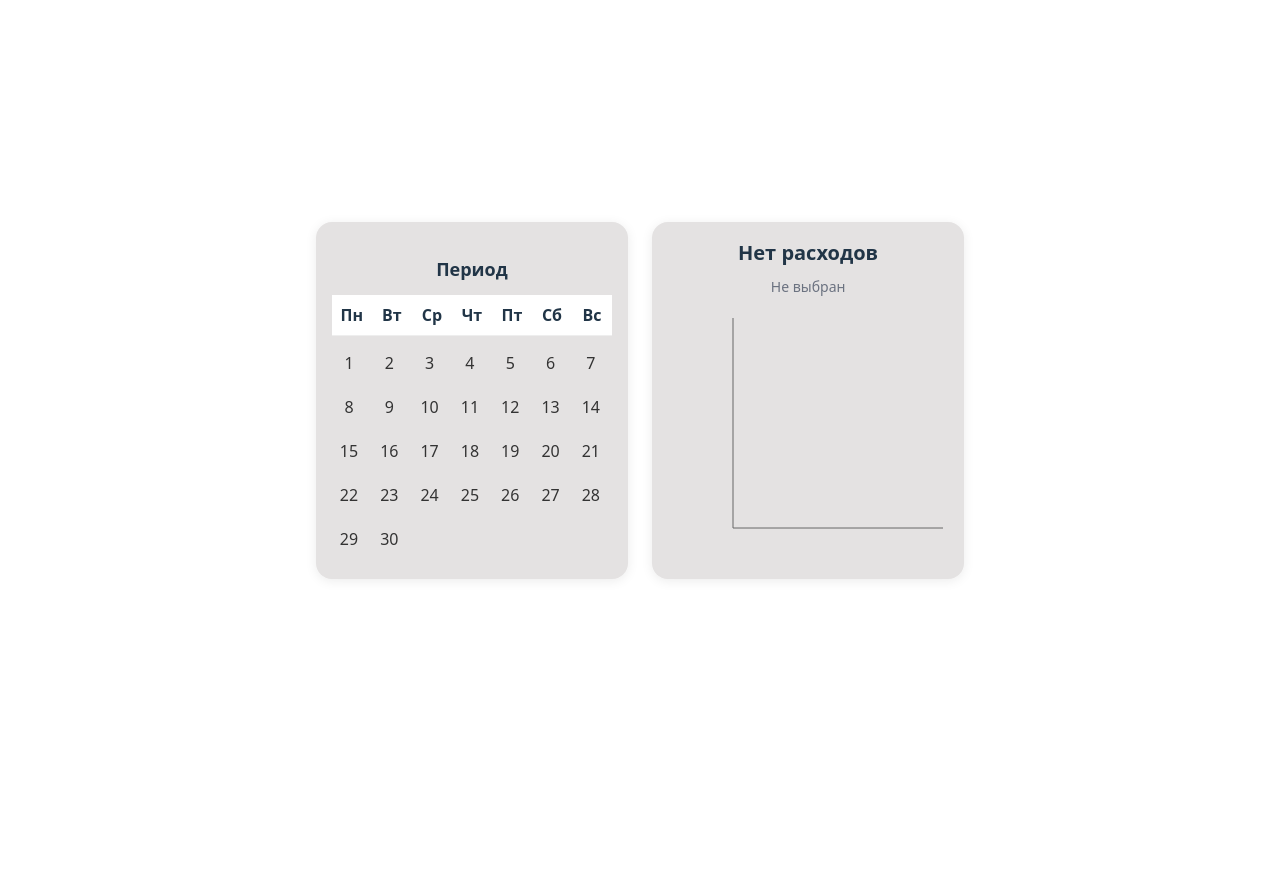
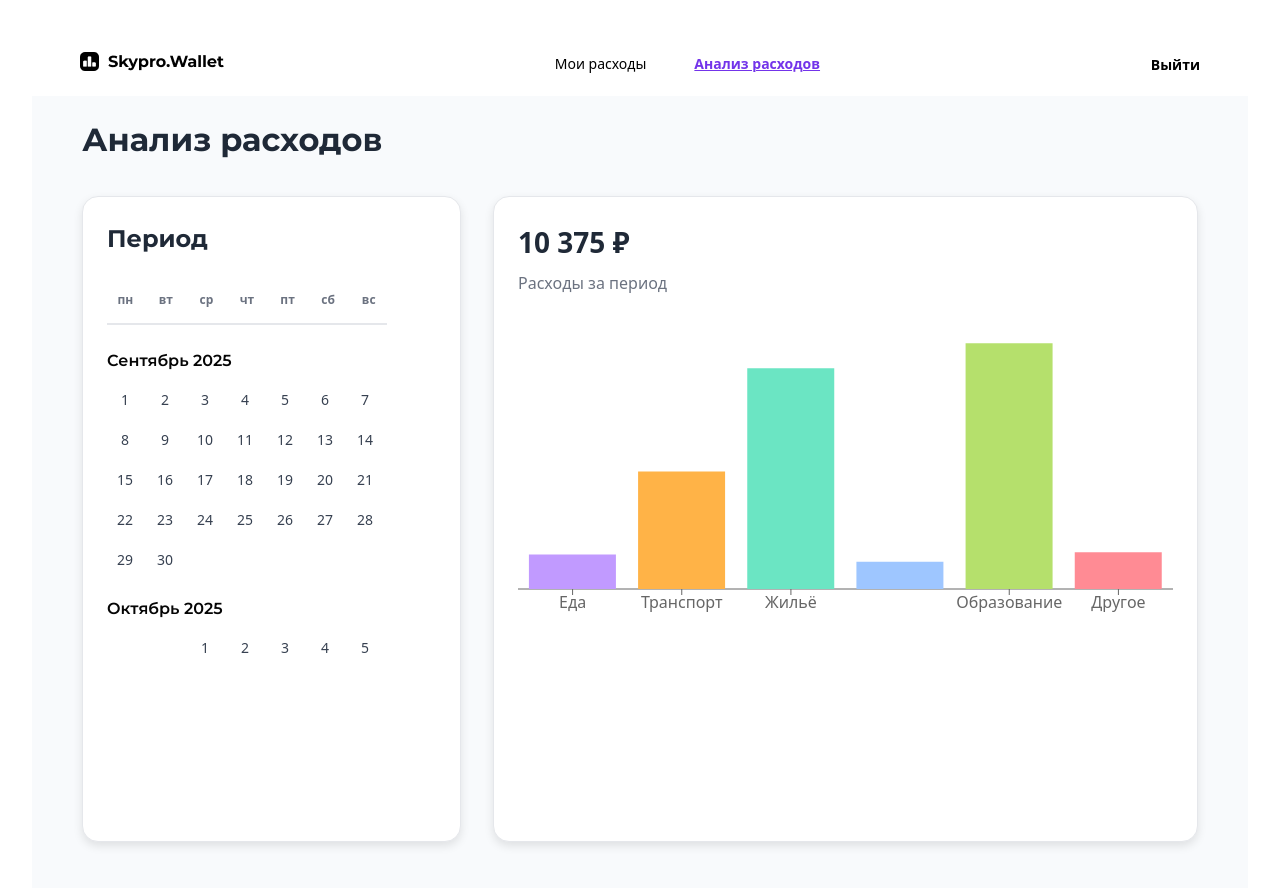
Before and after one commit to EkSheva/Skypro.Wallet, a React (Vite) app: page /analysis in a window 1280 px wide. Shown: the top 888 px of the page. Before the commit the page ends 800 px from the top, so only its background shows below. Built offline with nearby package versions, Linux system fonts and the light colour scheme; sample sign-in values are in the browser's storage.

Commit message:
добавление хедера, редактирование календаря

```diff
--- a/src/App.jsx
+++ b/src/App.jsx
@@ -1,10 +1,12 @@
 import "./App.css";
 import AppRoutes from "./components/AppRoutes/AppRoutes";
+import GlobalStyle from "./components/GlobalStyles/GlobalStyles";
 import AuthProvider from "./context/AuthProvider";
 
 function App() {
   return (
     <AuthProvider>
+      <GlobalStyle />
       <AppRoutes />
     </AuthProvider>
   );
--- a/src/components/Analysis/Analysis.jsx
+++ b/src/components/Analysis/Analysis.jsx
@@ -7,161 +7,205 @@ import {
   YAxis,
   Tooltip,
   ResponsiveContainer,
+  Cell,
 } from "recharts";
-
 import {
-  AnalysisWrapper,
-  Card,
+  Container,
   Title,
-  WeekDays,
+  CalendarBox,
+  CalendarWrapper,
+  PeriodHeader,
+  CalendarContainer,
+  CalendarScroll,
+  FixedDaysHeader,
+  DayHeader,
   DaysGrid,
-  DayButton,
-  Summary,
-  Period,
+  DayCell,
+  ChartWrapper,
+  ChartHeader,
+  Total,
+  Subtitle,
+  MonthTitle,
 } from "./Analysis.styled";
 
-const daysOfWeek = ["Пн", "Вт", "Ср", "Чт", "Пт", "Сб", "Вс"];
-const categories = ["Еда", "Транспорт", "Жилье", "Развлечения", "Образование", "Другое"];
+const weekDays = ["пн", "вт", "ср", "чт", "пт", "сб", "вс"];
+const months = [
+  "Январь","Февраль","Март","Апрель","Май","Июнь",
+  "Июль","Август","Сентябрь","Октябрь","Ноябрь","Декабрь"
+];
 
-// 🔹 Генерация дней месяца
-const generateDays = (year, month) => {
-  const days = [];
-  const date = new Date(year, month, 1);
-  while (date.getMonth() === month) {
-    days.push(new Date(date));
-    date.setDate(date.getDate() + 1);
-  }
-  return days;
+const categories = [
+  { name: "Еда", color: "#c19aff" },
+  { name: "Транспорт", color: "#ffb347" },
+  { name: "Жильё", color: "#6be5c3" },
+  { name: "Развлечения", color: "#9ec6ff" },
+  { name: "Образование", color: "#b5e06c" },
+  { name: "Другое", color: "#ff8b94" },
+];
+
+// форматируем дату для хранения
+const formatDate = (year, month, day) =>
+  `${year}-${String(month + 1).padStart(2, "0")}-${String(day).padStart(2, "0")}`;
+
+// форматируем дату для отображения
+const formatDisplayDate = (dateStr) => {
+  const [year, month, day] = dateStr.split("-");
+  const monthsRu = [
+    "января","февраля","марта","апреля","мая","июня",
+    "июля","августа","сентября","октября","ноября","декабря"
+  ];
+  return `${parseInt(day, 10)} ${monthsRu[parseInt(month, 10) - 1]} ${year}`;
 };
 
-// 🔹 Случайные расходы
-const randomInt = (min, max) =>
-  Math.floor(Math.random() * (max - min + 1)) + min;
+function generateExpenses() {
+  return categories.map((cat) => ({
+    name: cat.name,
+    value: Math.floor(Math.random() * 4000),
+    color: cat.color,
+  }));
+}
 
-const generateExpenses = (year, month) => {
-  const days = generateDays(year, month);
-  const expenses = [];
+export default function Analysis() {
+  const [selectedDays, setSelectedDays] = useState([]); // храним даты в формате YYYY-MM-DD
+  const [expenses] = useState(generateExpenses());
 
-  days.forEach((day) => {
-    const numExpenses = randomInt(1, 3);
-    for (let i = 0; i < numExpenses; i++) {
-      const category = categories[randomInt(0, categories.length - 1)];
-      const amount = randomInt(100, 3000);
-      expenses.push({
-        category,
-        amount,
-        date: day.toISOString().split("T")[0],
+  const total = expenses.reduce((acc, cur) => acc + cur.value, 0);
+
+  // генерируем месяцы для скролла
+  const generateScrollMonths = () => {
+    const monthsData = [];
+    const currentDate = new Date();
+
+    for (let i = 0; i < 3; i++) {
+      const date = new Date();
+      date.setMonth(currentDate.getMonth() + i);
+
+      const year = date.getFullYear();
+      const month = date.getMonth();
+
+      const firstDay = new Date(year, month, 1);
+      const lastDay = new Date(year, month + 1, 0);
+      const daysInMonth = lastDay.getDate();
+
+      const days = [];
+
+      for (let j = 0; j < (firstDay.getDay() === 0 ? 6 : firstDay.getDay() - 1); j++) {
+        days.push(null);
+      }
+
+      for (let j = 1; j <= daysInMonth; j++) {
+        days.push(j);
+      }
+
+      monthsData.push({
+        month,
+        year,
+        days,
+        title: `${months[month]} ${year}`,
       });
     }
-  });
 
-  return expenses;
-};
+    return monthsData;
+  };
 
-// Автогенерация данных на текущий месяц
-const today = new Date();
-const allExpenses = generateExpenses(today.getFullYear(), today.getMonth());
+  const scrollMonths = generateScrollMonths();
 
-const Analysis = () => {
-  const [selectedRange, setSelectedRange] = useState([]);
-  const days = generateDays(today.getFullYear(), today.getMonth());
+  // выбор дня
+  const handleDaySelect = (year, month, day) => {
+    if (!day) return;
+    const dateStr = formatDate(year, month, day);
 
-  const toggleDay = (day) => {
-    if (
-      selectedRange.length === 2 ||
-      selectedRange.find((d) => d.getTime() === day.getTime())
-    ) {
-      setSelectedRange([day]);
+    if (selectedDays.length === 0) {
+      setSelectedDays([dateStr]);
+    } else if (selectedDays.length === 1) {
+      setSelectedDays([...selectedDays, dateStr]);
     } else {
-      setSelectedRange((prev) => [...prev, day].sort((a, b) => a - b));
+      // если выбрали третью дату — сброс
+      setSelectedDays([dateStr]);
     }
   };
 
-  const isSelected = (day) => {
-    if (selectedRange.length === 1) {
-      return day.getTime() === selectedRange[0].getTime();
-    }
-    if (selectedRange.length === 2) {
-      return (
-        day.getTime() >= selectedRange[0].getTime() &&
-        day.getTime() <= selectedRange[1].getTime()
-      );
-    }
-    return false;
+  // проверка — выделен ли день
+  const isDaySelected = (year, month, day) => {
+    if (!day) return false;
+    const dateStr = formatDate(year, month, day);
+
+    if (selectedDays.length === 0) return false;
+    if (selectedDays.length === 1) return selectedDays.includes(dateStr);
+
+    const sorted = [...selectedDays].sort();
+    return dateStr >= sorted[0] && dateStr <= sorted[1];
   };
 
-  const filteredExpenses = allExpenses.filter((exp) => {
-    const expDate = new Date(exp.date);
-    if (selectedRange.length === 1) {
-      return expDate.toDateString() === selectedRange[0].toDateString();
+  // подпись под графиком
+  const getSelectedPeriodText = () => {
+    if (selectedDays.length === 0) {
+      return "Расходы за период";
+    } else if (selectedDays.length === 1) {
+      return `Расходы за ${formatDisplayDate(selectedDays[0])}`;
+    } else {
+      const sorted = [...selectedDays].sort();
+      return `Расходы за период с ${formatDisplayDate(sorted[0])} по ${formatDisplayDate(sorted[1])}`;
     }
-    if (selectedRange.length === 2) {
-      return expDate >= selectedRange[0] && expDate <= selectedRange[1];
-    }
-    return false;
-  });
-
-  const groupedData = filteredExpenses.reduce((acc, exp) => {
-    const found = acc.find((item) => item.category === exp.category);
-    if (found) {
-      found.amount += exp.amount;
-    } else {
-      acc.push({ category: exp.category, amount: exp.amount });
-    }
-    return acc;
-  }, []);
-
-  const total = groupedData.reduce((sum, d) => sum + d.amount, 0);
+  };
 
   return (
-    <AnalysisWrapper>
-      {/* 📅 Календарь */}
-      <Card>
-        <Title>Период</Title>
-        <WeekDays>
-          {daysOfWeek.map((d) => (
-            <div key={d}>{d}</div>
-          ))}
-        </WeekDays>
-        <DaysGrid>
-          {days.map((day, i) => (
-            <DayButton
-              key={i}
-              onClick={() => toggleDay(day)}
-              $selected={isSelected(day)}
-            >
-              {day.getDate()}
-            </DayButton>
-          ))}
-        </DaysGrid>
-      </Card>
+    <Container>
+      <Title>Анализ расходов</Title>
 
-      {/* 📊 График */}
-      <Card>
-        <Summary>
-          {total > 0 ? `${total.toLocaleString("ru-RU")} ₽` : "Нет расходов"}
-        </Summary>
-        <Period>
-          {selectedRange.length === 1
-            ? selectedRange[0].toLocaleDateString("ru-RU")
-            : selectedRange.length === 2
-            ? `${selectedRange[0].toLocaleDateString(
-                "ru-RU"
-              )} - ${selectedRange[1].toLocaleDateString("ru-RU")}`
-            : "Не выбран"}
-        </Period>
+      <CalendarBox>
+        <CalendarWrapper>
+          <PeriodHeader>Период</PeriodHeader>
 
-        <ResponsiveContainer width="100%" height={250}>
-          <BarChart data={groupedData}>
-            <XAxis dataKey="category" />
-            <YAxis />
-            <Tooltip />
-            <Bar dataKey="amount" fill="#8b5cf6" radius={[8, 8, 0, 0]} />
-          </BarChart>
-        </ResponsiveContainer>
-      </Card>
-    </AnalysisWrapper>
+          <CalendarContainer>
+            <FixedDaysHeader>
+              {weekDays.map((day) => (
+                <DayHeader key={day}>{day}</DayHeader>
+              ))}
+            </FixedDaysHeader>
+
+            <CalendarScroll>
+              {scrollMonths.map((monthData, index) => (
+                <div key={index}>
+                  <MonthTitle>{monthData.title}</MonthTitle>
+                  <DaysGrid>
+                    {monthData.days.map((day, dayIndex) => (
+                      <DayCell
+                        key={dayIndex}
+                        selected={isDaySelected(monthData.year, monthData.month, day)}
+                        disabled={!day}
+                        onClick={() => handleDaySelect(monthData.year, monthData.month, day)}
+                      >
+                        {day}
+                      </DayCell>
+                    ))}
+                  </DaysGrid>
+                </div>
+              ))}
+            </CalendarScroll>
+          </CalendarContainer>
+        </CalendarWrapper>
+
+        <ChartWrapper>
+          <ChartHeader>
+            <Total>{total.toLocaleString("ru-RU")} ₽</Total>
+            <Subtitle>{getSelectedPeriodText()}</Subtitle>
+          </ChartHeader>
+
+          <ResponsiveContainer width="100%" height={300}>
+            <BarChart data={expenses} margin={{ top: 20 }}>
+              <XAxis dataKey="name" />
+              <YAxis hide />
+              <Tooltip formatter={(value) => [`${value} ₽`, "Сумма"]} />
+              <Bar dataKey="value">
+                {expenses.map((entry, index) => (
+                  <Cell key={`cell-${index}`} fill={entry.color} />
+                ))}
+              </Bar>
+            </BarChart>
+          </ResponsiveContainer>
+        </ChartWrapper>
+      </CalendarBox>
+    </Container>
   );
-};
-
-export default Analysis;
+}
--- a/src/components/Analysis/Analysis.styled.jsx
+++ b/src/components/Analysis/Analysis.styled.jsx
@@ -1,103 +1,168 @@
+// Analysis.styled.jsx
 import styled from "styled-components";
 
-// Контейнер аналитики (календарь + график)
-export const AnalysisWrapper = styled.div`
-  display: grid;
-  grid-template-columns: 1fr 1fr;
-  gap: 24px;
-  padding: 24px;
-  max-width: 1200px;
-  margin: 0 auto;
+export const Container = styled.div`
+  display: flex;
+  flex-direction: column;
+  gap: 32px;
+  width: 100%;
+  padding: 20px 50px;
+  background: #f8fafc;
+  min-height: 100vh;
+`;
 
-  @media (max-width: 768px) {
-    grid-template-columns: 1fr;
+export const Title = styled.h2`
+  text-align: left;
+  font-family: 'Montserrat', sans-serif;
+  font-weight: 700;
+  font-size: 32px;
+  line-height: 150%;
+  color: #1f2937;
+`;
+
+export const CalendarBox = styled.div`
+  display: flex;
+  gap: 32px;
+
+  @media (max-width: 1024px) {
+    flex-direction: column;
   }
 `;
 
-// Общая карточка (фон + тень)
-export const Card = styled.div`
-  background: #e4e2e2;
+export const CalendarWrapper = styled.div`
+  width: 379px;
+  background: #fff;
   border-radius: 16px;
-  box-shadow: 0 2px 12px rgba(0, 0, 0, 0.08);
-  padding: 16px;
+  padding: 24px;
+  box-shadow: 0px 4px 10px rgba(0, 0, 0, 0.1);
+  border: 1px solid #e5e7eb;
+  display: flex;
+  align-items: flex-start;
+  flex-direction: column;
 `;
 
-// Заголовок блока
-export const Title = styled.h3`
-  font-size: 18px;
-  font-weight: 600;
-  margin-bottom: 12px;
+export const PeriodHeader = styled.div`
+  font-family: 'Montserrat', sans-serif;
+  font-weight: 700;
+  font-size: 24px;
+  color: #1f2937;
+  margin-bottom: 20px;
 `;
 
-// Дни недели (фиксируются сверху)
-export const WeekDays = styled.div`
+export const CalendarContainer = styled.div`
+  display: flex;
+  flex-direction: column;
+  height: 540px;
+  overflow: hidden;
+`;
+
+export const FixedDaysHeader = styled.div`
   display: grid;
   grid-template-columns: repeat(7, 1fr);
+  gap: 4px;
+  margin-bottom: 8px;
+  background: #fff;
+  padding: 8px 0;
+  border-bottom: 2px solid #e5e7eb;
+  position: sticky;
+  top: 0;
+  z-index: 10;
+`;
+
+export const DayHeader = styled.div`
   text-align: center;
   font-weight: 600;
-  position: sticky;
-  top: 0;
-  background: #fff;
-  z-index: 2;
-  padding: 8px 0;
-  border-bottom: 1px solid #eee;
+  font-size: 12px;
+  color: #6b7280;
+  padding: 6px;
 `;
 
-// Сетка чисел календаря
+export const CalendarScroll = styled.div`
+  overflow-y: auto;
+  height: 350px;
+  padding-right: 4px;
+
+  &::-webkit-scrollbar {
+    width: 8px;
+  }
+
+  &::-webkit-scrollbar-track {
+    background: #f1f1f1;
+    border-radius: 4px;
+  }
+
+  &::-webkit-scrollbar-thumb {
+    background: #c4b5fd;
+    border-radius: 4px;
+  }
+
+  &::-webkit-scrollbar-thumb:hover {
+    background: #7c3aed;
+  }
+`;
+
+export const MonthTitle = styled.h4`
+  display: flex;
+  margin: 16px 0 8px 0;
+  color: #050505;
+  font-weight: 600;
+  font-size: 16px;
+  font-family: 'Montserrat';
+`;
+
 export const DaysGrid = styled.div`
   display: grid;
   grid-template-columns: repeat(7, 1fr);
-  gap: 6px;
-  max-height: 250px;
-  overflow-y: auto;
-  margin-top: 8px;
-  padding-right: 4px;
-
-  /* 🔹 Стилизация скроллбара */
-  &::-webkit-scrollbar {
-    width: 6px;
-  }
-
-  &::-webkit-scrollbar-track {
-    background: transparent;
-  }
-
-  &::-webkit-scrollbar-thumb {
-    background-color: #c448a5; /* фиолетовый */
-    border-radius: 8px;
-  }
-
-  /* Firefox */
-  scrollbar-width: thin;
-  scrollbar-color: #8b5cf6 transparent;
+  gap: 4px;
+  margin-bottom: 20px;
 `;
 
-// Кнопка-день
-export const DayButton = styled.button`
-  padding: 8px;
-  border-radius: 8px;
-  border: none;
-  background: ${({ $selected }) => ($selected ? "#b7b5b9" : "transparent")};
-  color: ${({ $selected }) => ($selected ? "#fff" : "#333")};
-  font-weight: ${({ $selected }) => ($selected ? "600" : "400")};
-  cursor: pointer;
-  transition: all 0.2s;
+export const DayCell = styled.div`
+  width: 36px;
+  height: 36px;
+  border-radius: 6px;
+  background: ${props => props.selected ? "#7c3aed" : "transparent"};
+  color: ${props => {
+    if (props.disabled) return "#d1d5db";
+    return props.selected ? "#fff" : "#374151";
+  }};
+  font-weight: ${props => props.selected ? 600 : 400};
+  display: flex;
+  align-items: center;
+  justify-content: center;
+  cursor: ${props => props.disabled ? "default" : "pointer"};
+  transition: all 0.2s ease;
+  font-size: 14px;
 
   &:hover {
-    background: ${({ $selected }) => ($selected ? "#7c3aed" : "#f3f4f6")};
+    background: ${props => props.disabled ? "transparent" : "#ede9fe"};
+    color: ${props => props.disabled ? "#d1d5db" : "#7c3aed"};
   }
 `;
 
-// Итоговая сумма расходов
-export const Summary = styled.div`
-  font-size: 20px;
-  font-weight: 600;
-  margin-bottom: 8px;
+export const ChartWrapper = styled.div`
+  flex: 1;
+  background: #fff;
+  border-radius: 16px;
+  padding: 24px;
+  box-shadow: 0px 4px 10px rgba(0, 0, 0, 0.1);
+  border: 1px solid #e5e7eb;
 `;
 
-// Текст выбранного периода
-export const Period = styled.div`
-  font-size: 14px;
+export const ChartHeader = styled.div`
+  text-align: left;
+  margin-bottom: 24px;
+`;
+
+export const Total = styled.h3`
+  margin: 0;
+  font-size: 28px;
+  color: #1f2937;
+  font-weight: 700;
+`;
+
+export const Subtitle = styled.p`
+  margin: 8px 0 0 0;
+  font-size: 16px;
   color: #6b7280;
-  margin-bottom: 16px;
 `;
--- a/src/components/AppRoutes/AppRoutes.jsx
+++ b/src/components/AppRoutes/AppRoutes.jsx
@@ -1,4 +1,4 @@
-/*import "../../App.css";
+import "../../App.css";
 import { Route, Routes } from "react-router-dom";
 import { useState } from "react";
 import ExpensesPage from "../../pages/ExpensesPage";
@@ -6,11 +6,14 @@ import AnalysisPage from "../../pages/AnalysisPage";
 import NotFoundPage from "../../pages/NotFoundPage";
 import AuthForm from "../AuthForm/AuthForm";
 import PrivateRoute from "../PrivateRoute/PrivateRoute";
+import Header from "../Header/Header";
 
 function AppRoutes() {
   const [isAuth, setIsAuth] = useState(false);
 
   return (
+    <>
+      <Header />
       <Routes>
         <Route element={<PrivateRoute isAuth={isAuth} />}>
           <Route path="/expenses" element={<ExpensesPage />} />
@@ -26,12 +29,13 @@ function AppRoutes() {
         />
         <Route path="/*" element={<NotFoundPage />} />
       </Routes>
+    </>
   );
 }
 
-export default AppRoutes;*/
+export default AppRoutes;
 
-import { Routes, Route } from "react-router-dom";
+/*import { Routes, Route } from "react-router-dom";
 import AnalysisPage from "../../pages/AnalysisPage";
 
 function AppRoutes() {
@@ -43,4 +47,4 @@ function AppRoutes() {
   );
 }
 
-export default AppRoutes;
+export default AppRoutes;*/
--- /dev/null
+++ b/src/components/GlobalStyles/GlobalStyles.jsx
@@ -0,0 +1,39 @@
+import { createGlobalStyle } from "styled-components";
+
+const GlobalStyle = createGlobalStyle`
+* {
+  margin: 0;
+  padding: 0;
+  box-sizing: border-box;
+}
+
+*:before,
+*:after {
+  box-sizing: border-box;
+}
+
+a,
+a:visited {
+  text-decoration: none;
+  cursor: pointer;
+}
+
+button {
+  cursor: pointer;
+  outline: none;
+}
+
+ul li {
+  list-style: none;
+}
+
+html,
+body {
+  width: 100%;
+  height: 100%;
+  /* font-family: "Montserrat", Arial, Helvetica, sans-serif; */
+  color: #000000;
+}
+`;
+
+export default GlobalStyle;
--- /dev/null
+++ b/src/components/Header/Header.jsx
@@ -0,0 +1,49 @@
+import { useNavigate } from "react-router-dom";
+import {
+  ButtonExit,
+  HeaderBlock,
+  HeaderLogo,
+  HeaderNav,
+  Img,
+  NavLinkS,
+  SContainer,
+  SHeader,
+} from "./Header.styled";
+import { useContext } from "react";
+import { AuthContext } from "../../context/AuthContext";
+
+const Header = () => {
+  const navigate = useNavigate();
+  const { user, logout } = useContext(AuthContext);
+
+  function handleLogout(e) {
+    e.preventDefault();
+    logout();
+    navigate("/sign-in");
+  }
+
+  return (
+    <SHeader>
+      <SContainer>
+        <HeaderBlock>
+          <HeaderLogo>
+            <Img src="../Logo.png" alt="logo" />
+          </HeaderLogo>
+          {user && (
+            <>
+              <HeaderNav>
+                <NavLinkS to="expenses">Мои расходы</NavLinkS>
+                <NavLinkS to="analysis">Анализ расходов</NavLinkS>
+              </HeaderNav>
+              <div>
+                <ButtonExit onClick={handleLogout}>Выйти</ButtonExit>
+              </div>
+            </>
+          )}
+        </HeaderBlock>
+      </SContainer>
+    </SHeader>
+  );
+};
+
+export default Header;
--- /dev/null
+++ b/src/components/Header/Header.styled.jsx
@@ -0,0 +1,74 @@
+import styled from "styled-components";
+import { NavLink as RouterNavLink } from "react-router-dom";
+
+export const SHeader = styled.header`
+  width: 100%;
+  margin: 0 auto;
+  background-color: #ffffff;
+`;
+
+export const SContainer = styled.div`
+  max-width: 1200px;
+  width: 100%;
+  margin: 0 auto;
+  padding: 0 30px;
+  @media screen and (max-width: 495px) {
+    width: 100%;
+    padding: 0 16px;
+  }
+`;
+
+export const HeaderBlock = styled.div`
+  height: 64px;
+  display: flex;
+  flex-wrap: nowrap;
+  align-items: center;
+  justify-content: space-between;
+  position: relative;
+  top: 0;
+  left: 0;
+  padding: 0 10px;
+`;
+
+export const HeaderLogo = styled.div`
+  width: 144px;
+`;
+export const Img = styled.img`
+  width: 144px;
+`;
+
+export const HeaderNav = styled.div`
+  max-width: 274px;
+  padding: 0;
+  display: flex;
+  align-items: center;
+  justify-content: center;
+  gap: 48px;
+`;
+const activeLinkStyles = `
+  color: rgba(115, 52, 234, 1);
+  font-weight: 600;
+  text-decoration: 1px underline rgba(115, 52, 234, 1);
+`;
+export const NavLinkS = styled(RouterNavLink)`
+  font-weight: 400;
+  font-size: 14px;
+  line-height: 170%;
+  color: rgba(0, 0, 0, 1);
+  text-align: center;
+  &.active {
+    ${activeLinkStyles}
+  }
+`;
+
+export const ButtonContainer = styled.div``;
+export const ButtonExit = styled.a`
+  font-weight: 600;
+  font-size: 14px;
+  line-height: 170%;
+  color: rgba(0, 0, 0, 1);
+  text-align: center;
+  &:hover {
+    color: rgba(115, 52, 234, 1);
+  }
+`;
--- a/src/index.css
+++ b/src/index.css
@@ -24,8 +24,6 @@ a:hover {
 
 body {
   margin: 0;
-  display: flex;
-  place-items: center;
   min-width: 320px;
   min-height: 100vh;
 }
```
Lines whose indentation alone changed are shown as unchanged.
